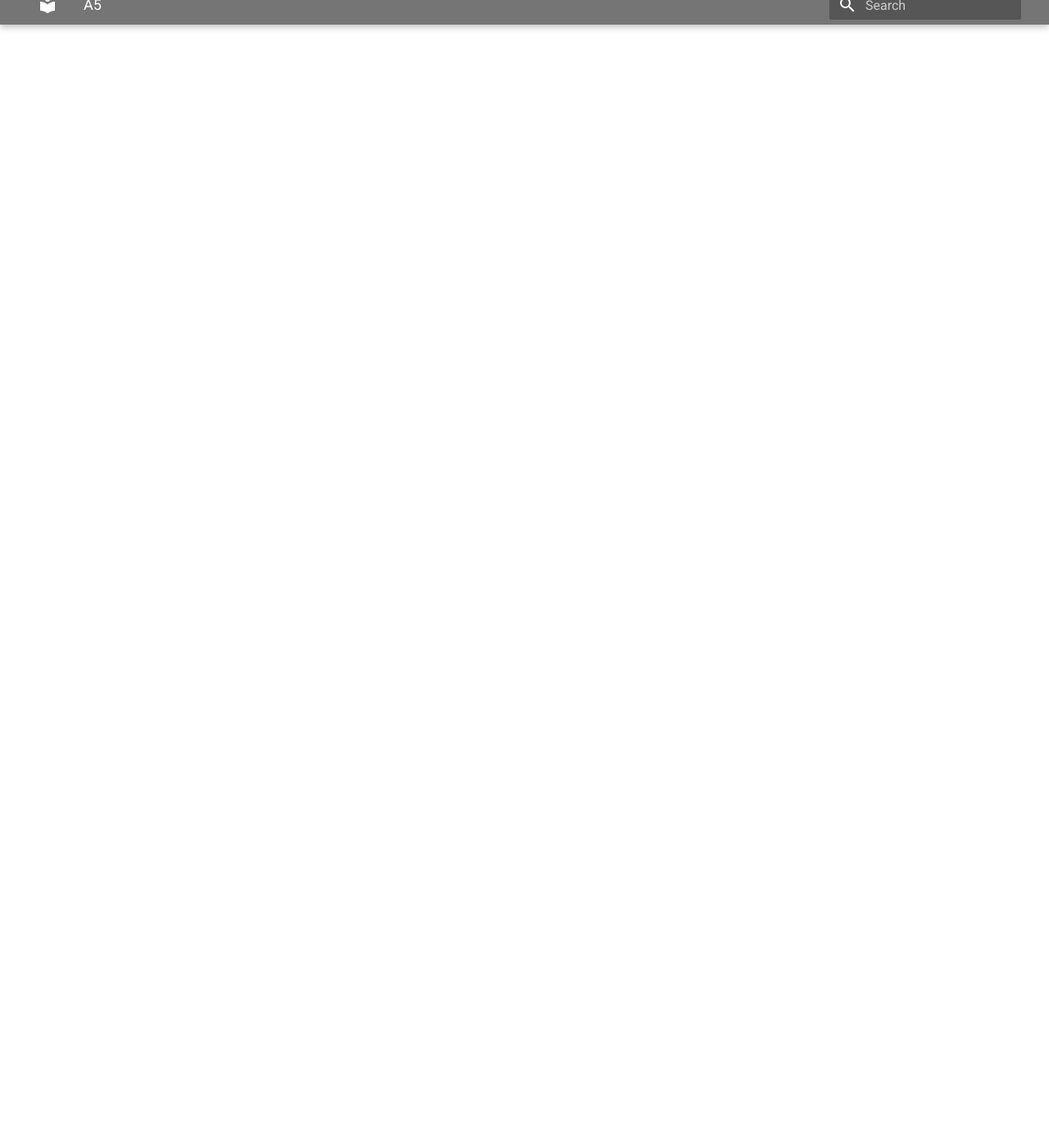
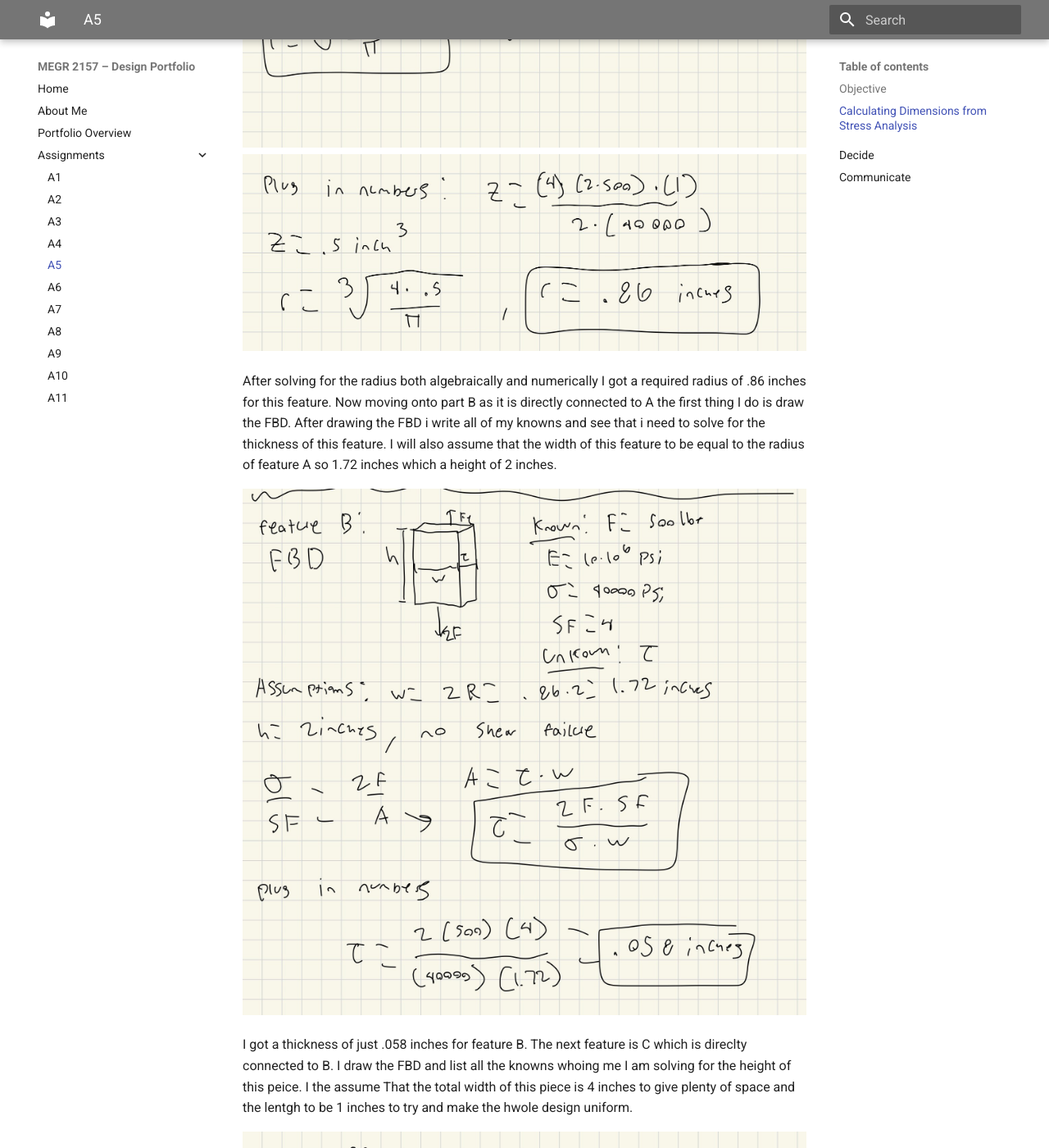
Before and after one commit to jadelma5/megr2156-portfolio, an MkDocs documentation site: the page built from docs/assignments/A05/index.md, in a window 1280 px wide and 1400 px high, scrolled down 1370 px. Shown: the whole window at 82% size. Built offline with MkDocs 1.6.1 and Material for MkDocs 9.7.7, drawn with Linux system fonts in a browser that asks for light colours; some of the changed text lies outside the part shown.

```diff
--- a/docs/assignments/A05/index.md
+++ b/docs/assignments/A05/index.md
@@ -6,8 +6,30 @@ The objecttive of this assignment was to desgin a braacket to withstand a horizo
 
 ## Calculating Dimensions from Stress Analysis
 
+For the first full design I will be using the yield strength and the stress analysis to solve for all the unknown aspects.
+
 The first thing to do was to split the bracket design into 5 parts A, B, C, D, E. We will start with part A as it is the part the load is directly applied to with a 3/4 inch strap. After listing all of the knowns and assumptions I can see that I need to solve for The radius of the the feature. For this feature I have also assumed the length to be 1 inch as it must be larger than the 3/4 inch strap but also strong enough to support the load. I have also decided the load this design will be facing to be 500 lbf and I will be using aluminium 6061 for the material.
 
+![A](Astress.jpg)
+![A](Anumber.jpg)
+
+After solving for the radius both algebraically and numerically I got a required radius of .86 inches for this feature. Now moving onto part B as it is directly connected to A the first thing I do is draw the FBD. After drawing the FBD i write all of my knowns and see that i need to solve for the thickness of this feature. I will also assume that the width of this feature to be equal to the radius of feature A so 1.72 inches which a height of 2 inches.
+
+![B](Bstress.jpg)
+
+I got a thickness of just .058 inches for feature B. The next feature is C which is direclty connected to B. I draw the FBD and list all the knowns whoing me I am solving for the height of this peice. I the assume That the total width of this piece is 4 inches to give plenty of space and the lentgh to be 1 inches to try and make the hwole design uniform.
+
+![C](Cstress.jpg)
+
+This have me a height of .27 inches for feature C. Naturally the next piece is D and after my FBD and knowns i see i need to solve for the width of this feature. I will assume that the length of this is also 1 inch to be uniform and the height to be .75 inches.
+
+![D](Dstress.jpg)
+
+The width for feature D is .533 inches. The last feature to solve for is feature E and I can see that i need to solve for the hieght of this peice. In oprder to solve for this i assume the length to be 1 inch and the width to be .5 inches.
+
+![E](Estress.jpg)
+
+##
 ## Decide
 
 
```
